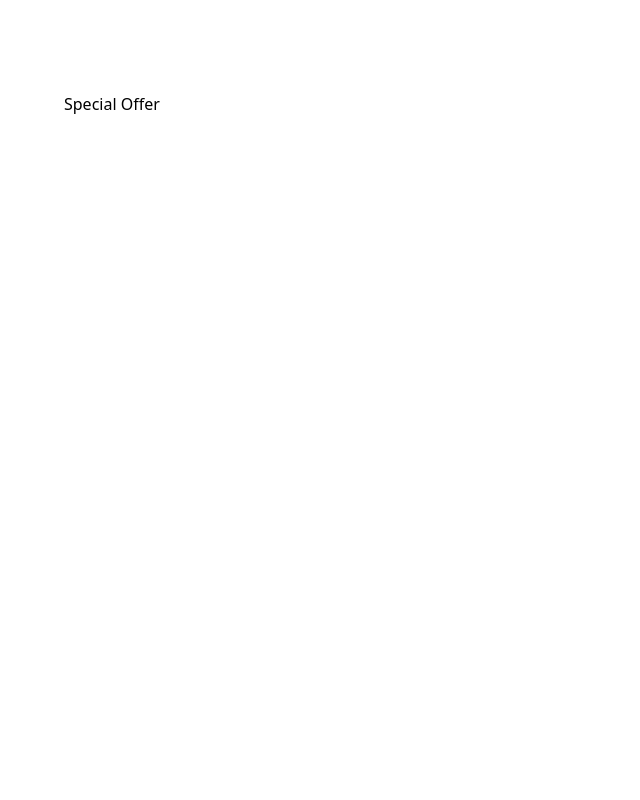
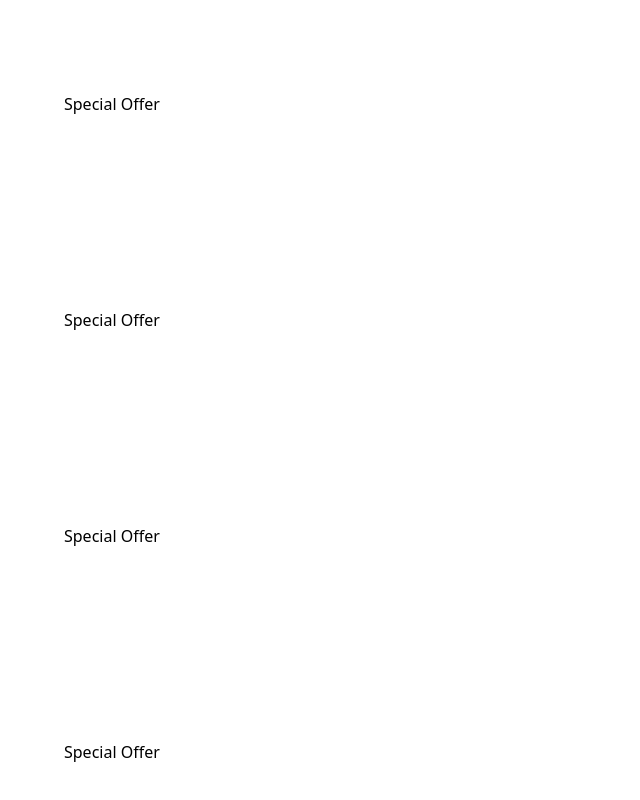
Before and after one commit to mahesha-piyumantha/nike_web_app, a React (Vite) app: page / in a window 1280 px wide. Shown: the part 684-1484 px from the top of the page, without its empty margins (0-640 px from the left). Before the commit the page ends 896 px from the top, so only its background shows below. Built offline with nearby package versions, Linux system fonts and the light colour scheme; a web font is replaced by a local one.

Commit message:
sections breakdown

```diff
--- a/src/App.jsx
+++ b/src/App.jsx
@@ -12,6 +12,9 @@ const App = () => (
     <section className="padding">Super Quality</section>
     <section className="padding-x py-10">Services</section>
     <section className="padding">Special Offer</section>
+    <section className="padding">Special Offer</section>
+    <section className="padding">Special Offer</section>
+    <section className="padding">Special Offer</section>
   </main>
 );
 
```
